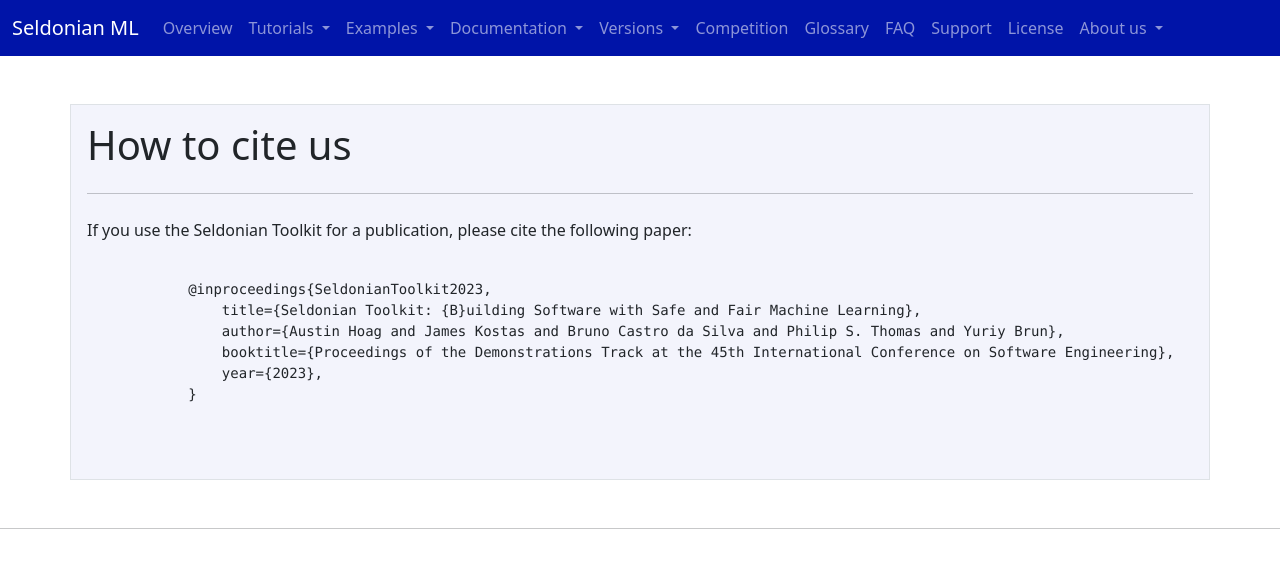
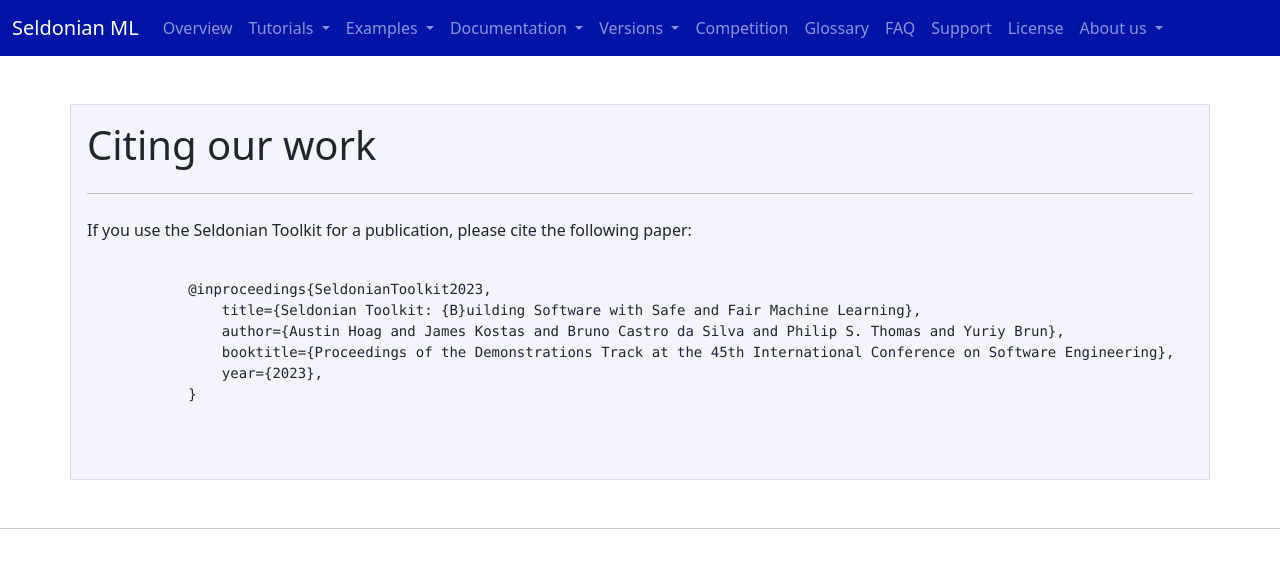
Before and after one commit to seldonian-framework/Tutorials, a Jekyll site: the page built from cite_us.md, in a window 1280 px wide. Shown: the top 568 px of the page. Built offline with Jekyll 4.4.1, drawn with Linux system fonts in a browser that asks for light colours.

Commit message:
change citing us language

```diff
--- a/_includes/header.html
+++ b/_includes/header.html
@@ -127,7 +127,7 @@
                         </a>
                         <ul class="dropdown-menu" aria-labelledby="navbarDropdown">
                             <li><a class="dropdown-item" href="{{ "/about/" | relative_url}}">Team</a></li>
-                            <li><a class="dropdown-item" href="{{ "/cite_us/" | relative_url}}">How to cite</a></li>
+                            <li><a class="dropdown-item" href="{{ "/cite_us/" | relative_url}}">Citing our work</a></li>
                         </ul>
                     </li>
         </div>
--- a/cite_us.md
+++ b/cite_us.md
@@ -1,12 +1,12 @@
 ---
 layout: home
 permalink: /cite_us/
-title: Seldonian \| How to cite
+title: Seldonian \| Citing our work
 ---
 
 <!-- Main Container -->
 <div class="container p-3 my-5 border" style="background-color: #f3f4fc;">
-<h1 class="mb-3">How to cite us</h1>
+<h1 class="mb-3">Citing our work</h1>
 <hr class="my-4">
 <p>
     If you use the Seldonian Toolkit for a publication, please cite the following paper:
```
